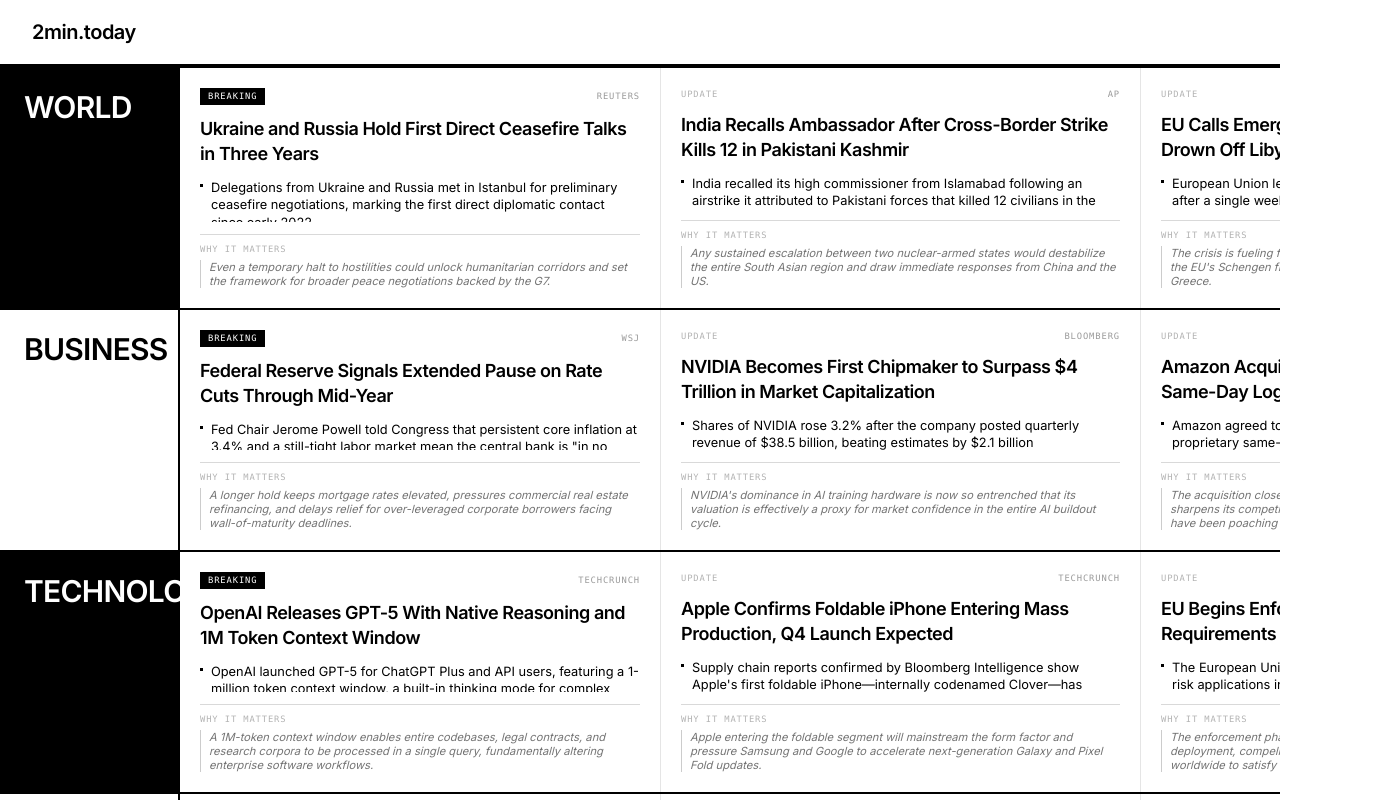
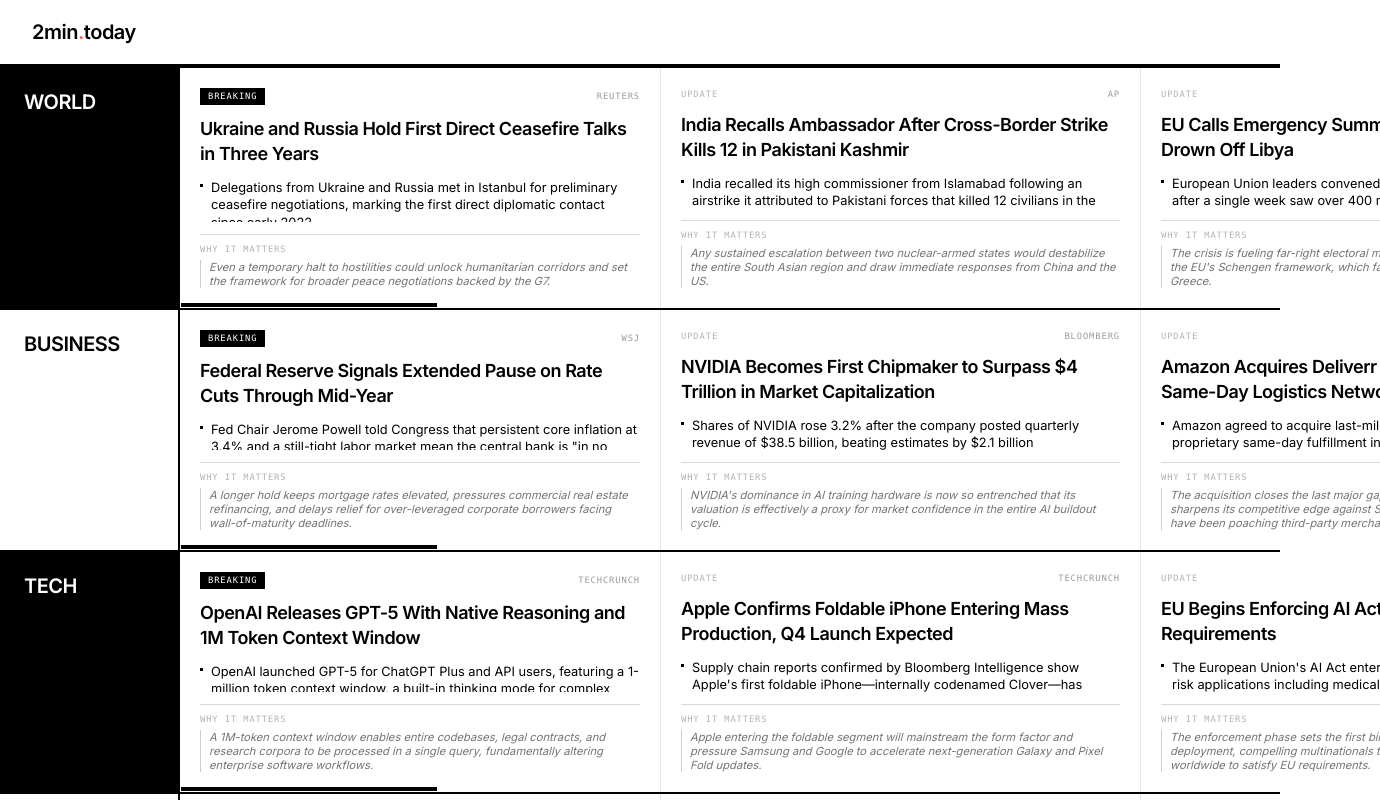
Before and after one commit to giorgi-pro/2min.today, a SvelteKit app in the folder apps/web/: page / in a window 1280 px wide. Shown: the top 800 px of the page, 1380 px wide, since content can reach past the window. Built offline with nearby package versions, Linux system fonts and the light colour scheme.

Commit message:
adjust UI

```diff
--- a/apps/web/src/app.css
+++ b/apps/web/src/app.css
@@ -14,23 +14,11 @@
   }
 }
 
-/* Always-visible scrollbar for news tile rows */
+/* Hide native scrollbar — replaced by custom overlay thumb */
 .news-scroll {
-  overflow-x: scroll;
-  overflow-y: hidden;
+  scrollbar-width: none;
 }
 
 .news-scroll::-webkit-scrollbar {
-  -webkit-appearance: none;
-  background-color: #ffffff;
-  height: 6px;
-  width: 8px;
+  display: none;
 }
-
-.news-scroll::-webkit-scrollbar-thumb {
-  background-clip: padding-box;
-  background-color: #000000;
-  border-color: transparent;
-  border-style: solid;
-  border-width: 1px;
-}
--- a/apps/web/src/lib/mock-data.ts
+++ b/apps/web/src/lib/mock-data.ts
@@ -113,7 +113,7 @@ export const mockData: Category[] = [
     ],
   },
   {
-    name: 'Technology',
+    name: 'Tech',
     news: [
       {
         title: 'OpenAI Releases GPT-5 With Native Reasoning and 1M Token Context Window',
--- a/apps/web/src/routes/+page.svelte
+++ b/apps/web/src/routes/+page.svelte
@@ -7,6 +7,18 @@
       .map(s => s.replace(/\.$/, '').trim())
       .filter(Boolean)
       .slice(0, 3)
+  }
+
+  // One thumb-left position (px) per category row
+  let thumbPositions: number[] = $state(mockData.map(() => 0))
+
+  function onScroll(e: Event, i: number) {
+    const el = e.currentTarget as HTMLElement
+    const maxScroll = el.scrollWidth - el.clientWidth
+    const ratio = maxScroll > 0 ? el.scrollLeft / maxScroll : 0
+    const thumbWidth = window.innerWidth * 0.2
+    const trackWidth = el.clientWidth
+    thumbPositions[i] = ratio * Math.max(0, trackWidth - thumbWidth - 1)
   }
 </script>
 
@@ -27,13 +39,19 @@
         class="flex h-[30vh] flex-col p-6
           {i % 2 === 0 ? 'bg-black text-white' : 'bg-white text-black border-r-2 border-black'}"
       >
-        <span class="text-3xl font-black uppercase leading-none tracking-tight">
+        <span class="whitespace-nowrap text-xl font-black uppercase leading-none tracking-tight">
           {category.name}
         </span>
       </div>
 
-      <!-- Right: horizontally scrolling news tiles -->
-      <div class="news-scroll flex h-[30vh] overflow-x-scroll overflow-y-hidden divide-x divide-black/10">
+      <!-- Right: tile area wrapper (relative so custom scrollbar can anchor to bottom) -->
+      <div class="relative">
+
+        <!-- Scrollable tiles -->
+        <div
+          class="news-scroll flex h-[30vh] overflow-x-scroll overflow-y-hidden divide-x divide-black/10"
+          onscroll={e => onScroll(e, i)}
+        >
           {#each category.news as item}
             <div class="flex h-full min-w-[30vh] max-w-[60vh] shrink-0 flex-col p-5">
 
@@ -83,6 +101,16 @@
           {/each}
         </div>
 
+        <!-- Custom scrollbar: sits at the very bottom of the tile area, on the border -->
+        <div class="pointer-events-none absolute bottom-[1px] left-[1px] right-0 h-[4px]">
+          <div
+            class="absolute top-0 h-full bg-black"
+            style="left: {thumbPositions[i]}px; width: 20vw"
+          ></div>
+        </div>
+
+      </div>
+
     </div>
   {/each}
 </div>
--- a/packages/ui/src/components/Header.svelte
+++ b/packages/ui/src/components/Header.svelte
@@ -1,7 +1,7 @@
 <header class="sticky top-0 z-50 border-b-2 border-black bg-white">
   <div class="flex h-14 items-center px-6 md:h-16 md:px-8">
     <a href="/" class="font-sans text-lg font-black tracking-tight text-black md:text-xl">
-      2min<span class="text-black">.</span>today
+      2min<span class="text-primary">.</span>today
     </a>
   </div>
 </header>
```
Lines whose indentation alone changed are shown as unchanged.
